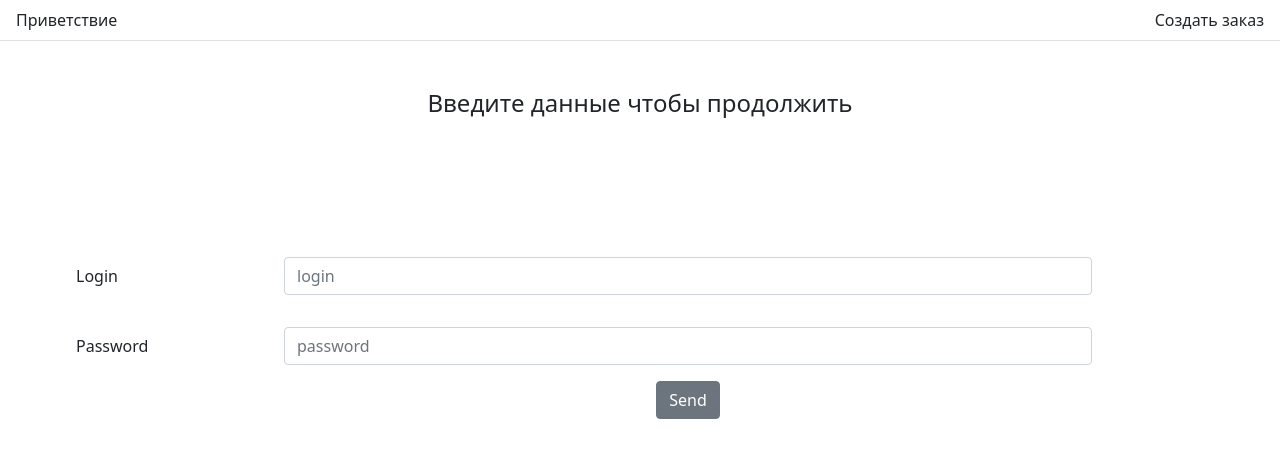
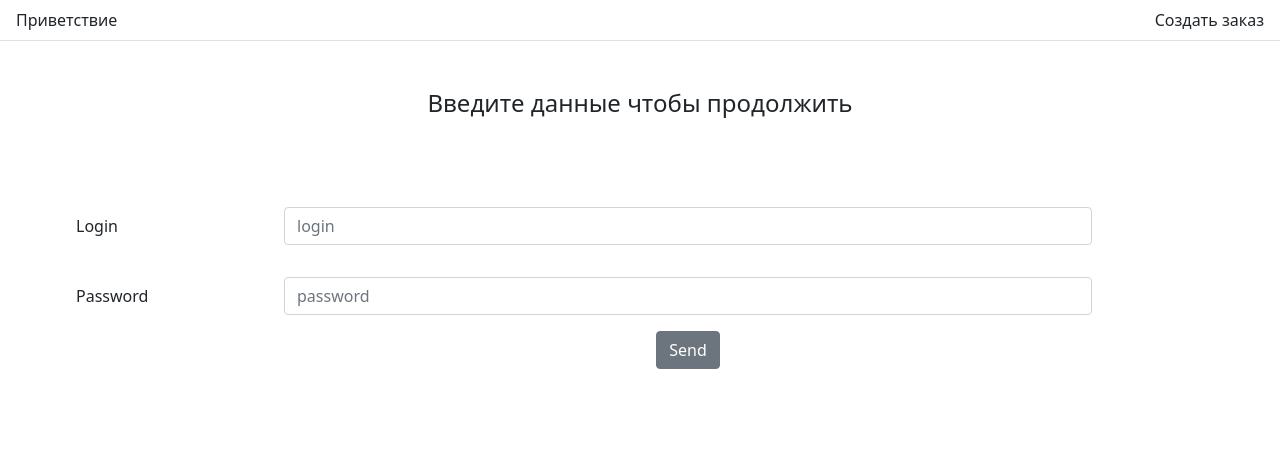
Before and after one commit to maryluis/4practice, a React (Create React App) app: page /login in a window 1280 px wide. Shown: the top 458 px of the page. Built offline with nearby package versions, Linux system fonts and the light colour scheme.

Commit message:
css for login Page and tablee borrom

```diff
--- a/src/App.css
+++ b/src/App.css
@@ -62,7 +62,7 @@
   display: flex;
   justify-content: center;
   position: absolute;
-  top: 250px;
+  top: 370px;
 }
 .pageSpan {
   margin: 5px;
@@ -72,7 +72,7 @@
   display: flex;
   flex-direction: column;
   width: 100%;
-  top: 200px;
+  top: 150px;
 }
 .none {
   display: none;
```
